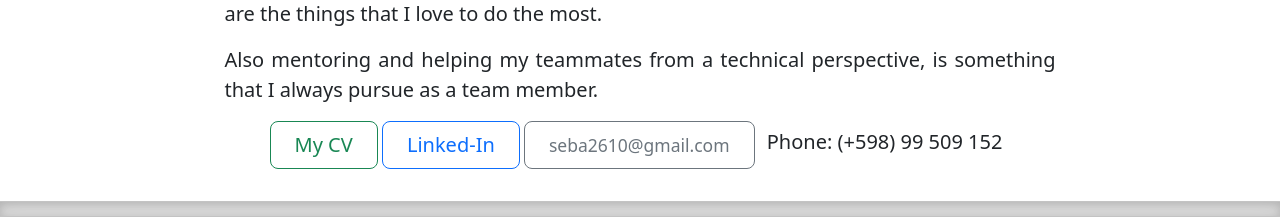
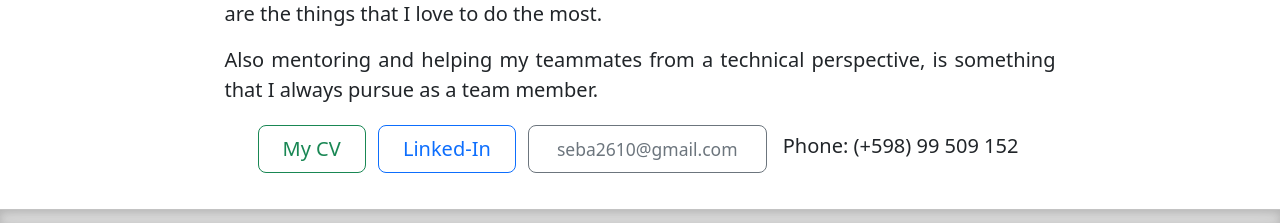
Before and after one commit to seba2610/seba2610.github.io, a plain HTML site: page index.html in a window 1280 px wide. Shown: the part 394-617 px from the top of the page. Drawn offline with Linux system fonts and the light colour scheme.

Commit message:
Updated buttons margins

```diff
--- a/index.html
+++ b/index.html
@@ -202,15 +202,15 @@
                 <p class="lead">Also mentoring and helping my teammates from a
                   technical perspective, is something that I always
                   pursue as a team member.</p>
-                <a type="button" class="btn btn-outline-success btn-lg px-4" href="assets/CV_en.pdf" target="_blank">My
+                <a type="button" class="btn btn-outline-success btn-lg px-4 m-1" href="assets/CV_en.pdf" target="_blank">My
                   CV</a>
-                <a type="button" class="btn btn-outline-primary btn-lg px-4"
+                <a type="button" class="btn btn-outline-primary btn-lg px-4 m-1"
                   href="https://www.linkedin.com/in/sebasti%C3%A1n-caggiano-2b92a151/" target="_blank">Linked-In</a>
-                <a type="button" class="btn btn-outline-secondary btn-lg px-4" href="mailto:seba2610@gmail.com"
+                <a type="button" class="btn btn-outline-secondary btn-lg px-4 m-1" href="mailto:seba2610@gmail.com"
                   target="_blank">
-                  <span class="w-100 text-center small">seba2610@gmail.com</span>
+                  <span class="w-100 text-center small m-1">seba2610@gmail.com</span>
                 </a>
-                <label class="lead mx-2"><strong>Phone: </strong>(+598) 99 509 152</label>
+                <label class="lead m-2"><strong>Phone: </strong>(+598) 99 509 152</label>
               </div>
             </div>
           </div>
```
